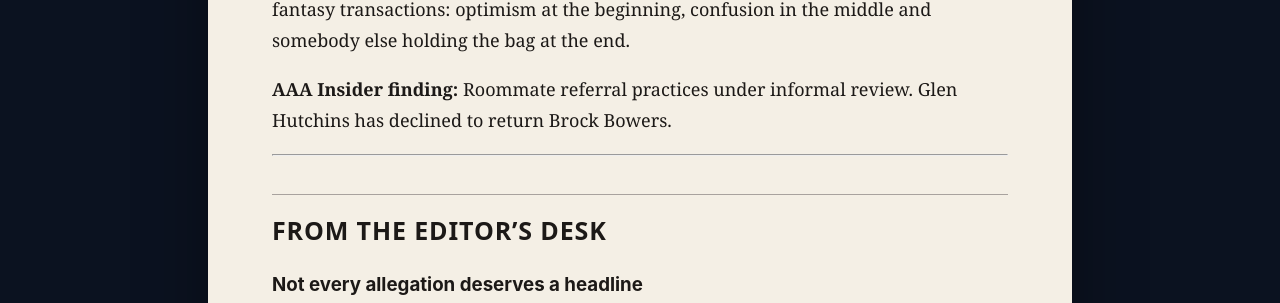
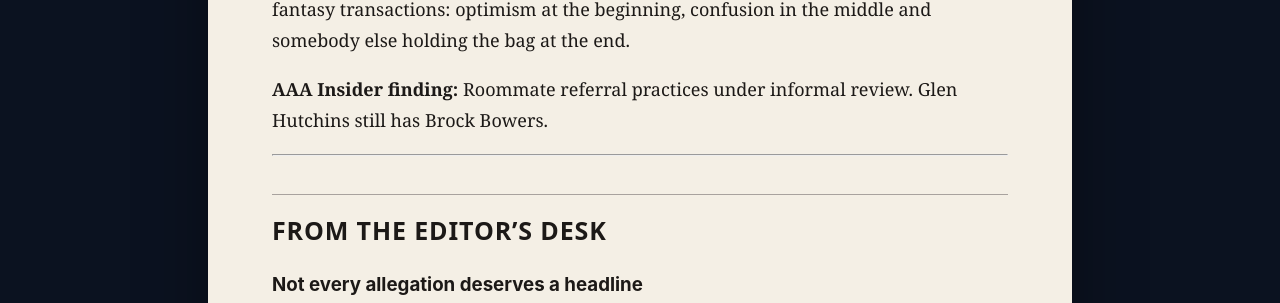
Before and after one commit to Autocratic-Association-of-Autism/AAA-Fantasy-Test, a Jekyll site: the page built from _ledger/2026-week6-friday-tip-line-special.md, in a window 1280 px wide and 900 px high, scrolled down 8490 px. Shown: the part 183-486 px from the top of the window. Built offline with Jekyll 4.4.1, drawn with Linux system fonts in a browser that asks for light colours; some of the changed text lies outside the part shown.

Commit message:
Copyedit Tip Line special headline and trade reference

```diff
--- a/_ledger/2026-week6-friday-tip-line-special.md
+++ b/_ledger/2026-week6-friday-tip-line-special.md
@@ -221,7 +221,7 @@
 
 But as a piece of league folklore, it contains the same essential ingredients as Macon's fantasy transactions: optimism at the beginning, confusion in the middle and somebody else holding the bag at the end.
 
-**AAA Insider finding:** Roommate referral practices under informal review. Glen Hutchins has declined to return Brock Bowers.
+**AAA Insider finding:** Roommate referral practices under informal review. Glen Hutchins still has Brock Bowers.
 
 ---
 
```
Also changed, not shown: other parts of _ledger/2026-week6-friday-tip-line-special.md (+1 -1 lines).
